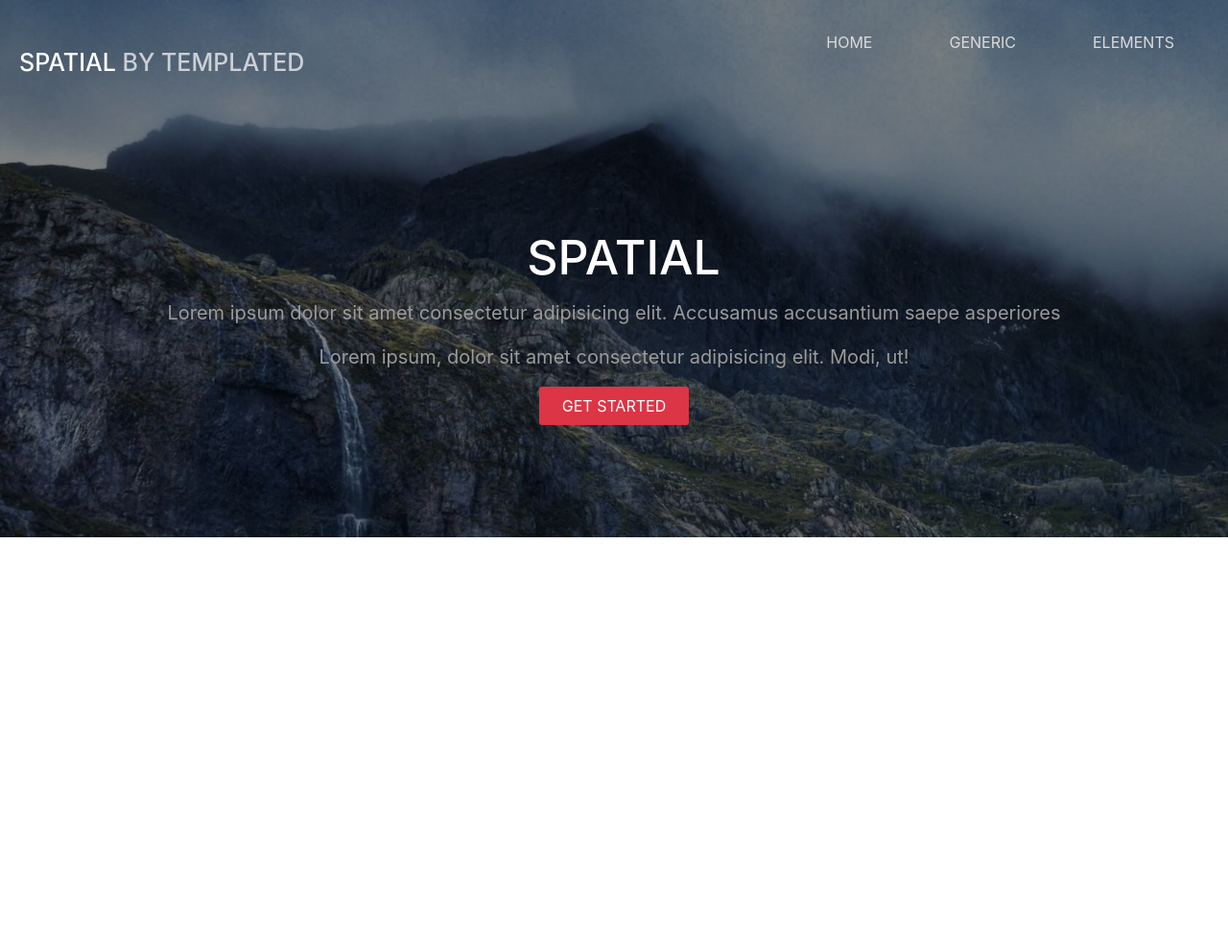
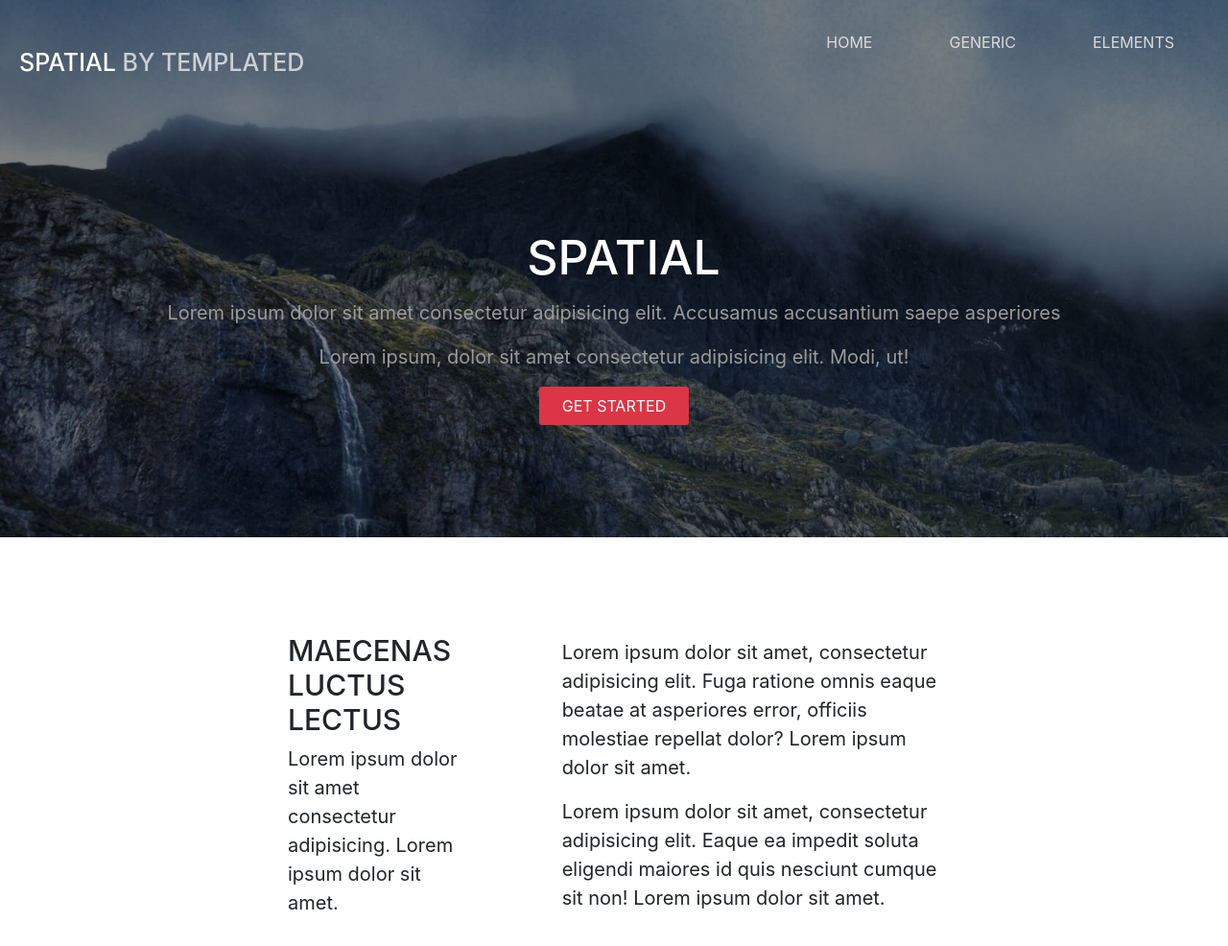
Before and after one commit to ZulMendez/html-sass-bootstrap-spatial, a website: page index.html in a window 1280 px wide. Shown: the whole page at 96% size. Before the commit the page ends 800 px from the top, so only its background shows below. Drawn offline with nearby package versions, Linux system fonts and the light colour scheme.

Commit message:
section 1 index.html

```diff
--- a/index.html
+++ b/index.html
@@ -29,6 +29,25 @@
             </div>
         </nav>
     </header>
+    <!-- fin header -->
+    <!-- section 1 -->
+    <section class="section1">
+        <div class="texte">
+            <div class="textleft">
+                <h1>
+                    MAECENAS <br> LUCTUS LECTUS
+                </h1>
+                <p>Lorem ipsum dolor sit amet consectetur adipisicing. Lorem ipsum dolor sit amet.
+                </p>
+            </div>
+            <div class="textright">
+                <p>Lorem ipsum dolor sit amet, consectetur adipisicing elit. Fuga ratione omnis eaque beatae at asperiores error, officiis molestiae repellat dolor? Lorem ipsum dolor sit amet.</p>
+                <p>Lorem ipsum dolor sit amet, consectetur adipisicing elit. Eaque ea impedit soluta eligendi maiores id quis nesciunt cumque sit non! Lorem ipsum dolor sit amet.</p>
+            </div>
+        </div>
+    </section>
+    <!-- fin section1 -->
+
 
 
 
--- a/src/sass/modules/_section.sass
+++ b/src/sass/modules/_section.sass
@@ -0,0 +1,14 @@
+.section1
+    .texte
+        display: flex
+        justify-content: center
+        align-items: center
+        margin: 100px 300px
+        .textleft
+            padding-right: 100px
+            h1
+                font-size: 30px
+            p
+                font-size: 20px
+        .textright
+            font-size: 20px
```
Also changed, not shown: public/css/app.css.
